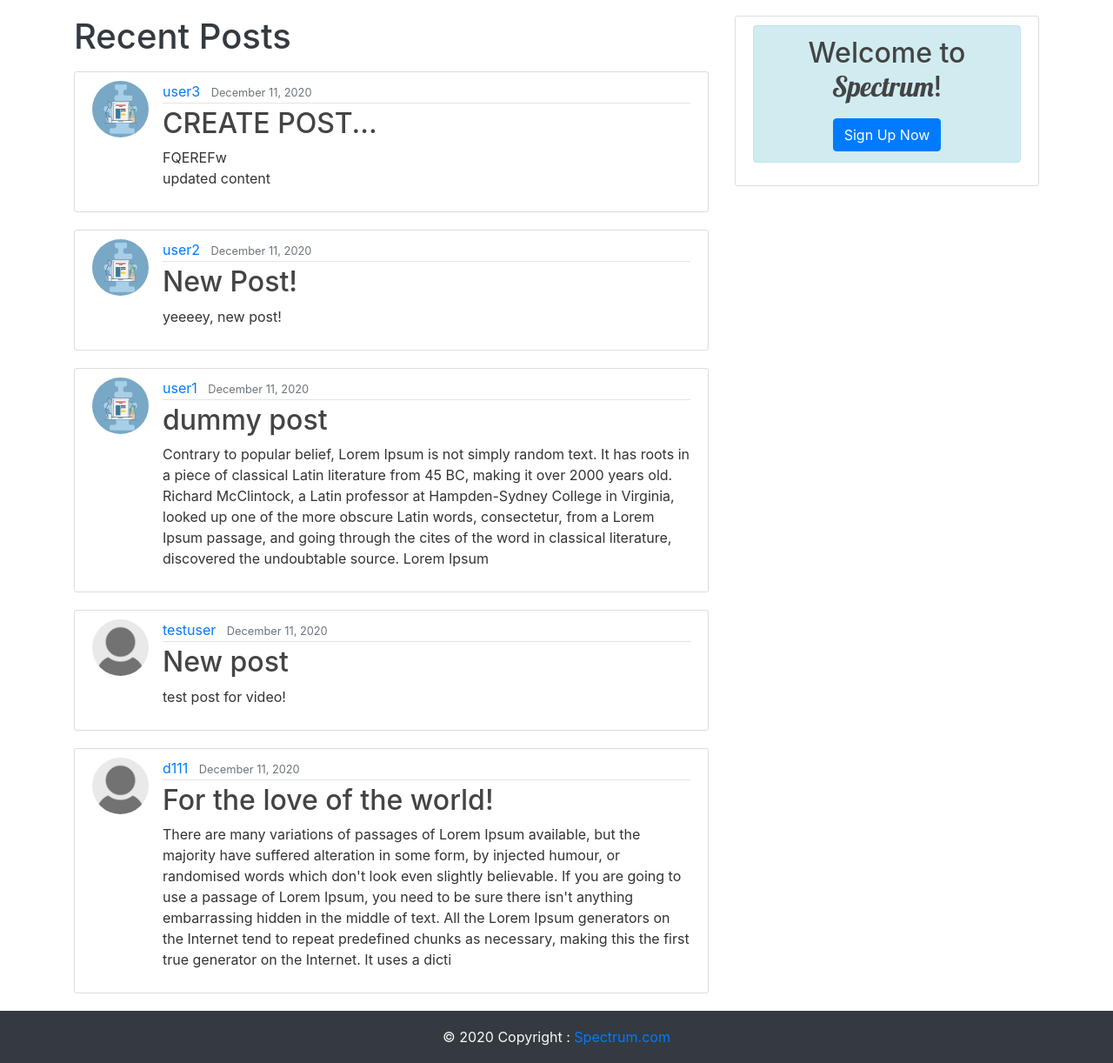
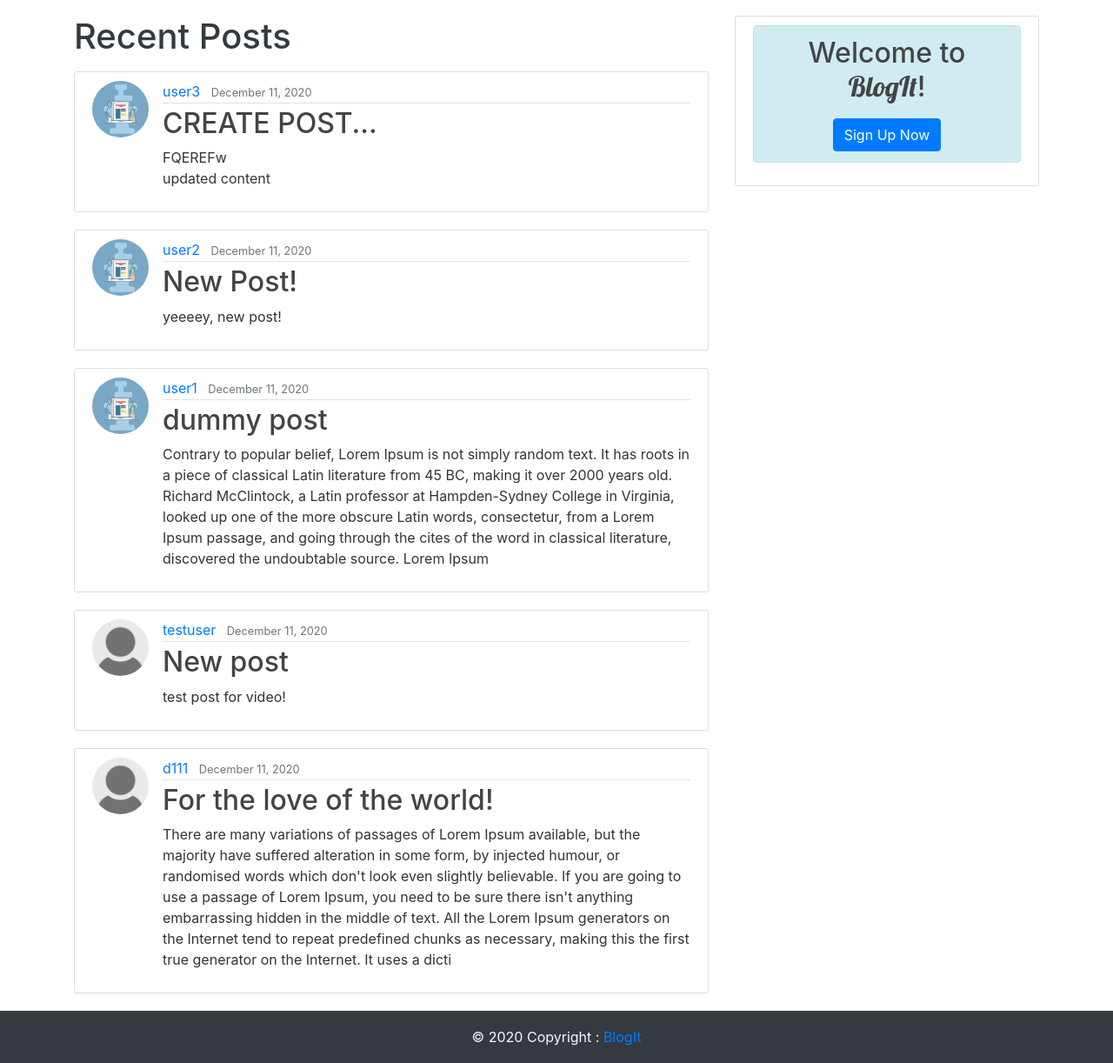
Before and after one commit to amoghsinkar910/Blogs-website, a Django app: page / in a window 1280 px wide. Shown: the part 62-1284 px from the top of the page at 87% size. Run offline with Django 3.2, Linux system fonts and the light colour scheme; data comes from the database, SQL or seed files in the repository; some libraries are stand-ins or nearby versions.

Commit message:
modify footer

```diff
--- a/socialmedia/templates/socialmedia/base.html
+++ b/socialmedia/templates/socialmedia/base.html
@@ -82,7 +82,7 @@
               <a class="btn btn-primary" href="{% url 'post-create' %}">Add a New Post</a>
               {% else %}
               <div class="alert alert-info text-dark text-center" role="alert">
-               <h2> Welcome to <span style="font-family: 'Lobster', cursive;">Spectrum</span>!</h2>
+               <h2> Welcome to <span style="font-family: 'Lobster', cursive;">BlogIt</span>!</h2>
                <a class="btn btn-primary mt-2" href="">Sign Up Now</a>
               </div>
 
@@ -98,7 +98,7 @@
       <footer class="footer">
         <div class="bg-dark text-center" style="width: 100%;" >
           <span class="text-light">© 2020 Copyright : </span>
-          <a class="text-primary" href="{% url 'sm-home' %}">Spectrum.com</a>
+          <a class="text-primary" href="{% url 'sm-home' %}">BlogIt</a>
         </div>
       </footer>
 
--- a/socialmedia/templates/socialmedia/home.html
+++ b/socialmedia/templates/socialmedia/home.html
@@ -4,7 +4,7 @@
   {% if user.is_not_authenticated %}
     <div class="position-relative overflow-hidden text-center text-light bg-dark">
       <div class="col-md-5 p-lg-5 mx-auto my-5 mt-0">
-        <h1 class="display-4 font-weight-normal text-light">Welcome to Spectrum!</h1>
+        <h1 class="display-4 font-weight-normal text-light">Welcome to BlogIt!</h1>
         <p class="lead font-weight-normal">Let the world know what you are thinking.</p>
         <a class="btn btn-primary" href="#">Sign Up Now!</a>
       </div>
```
